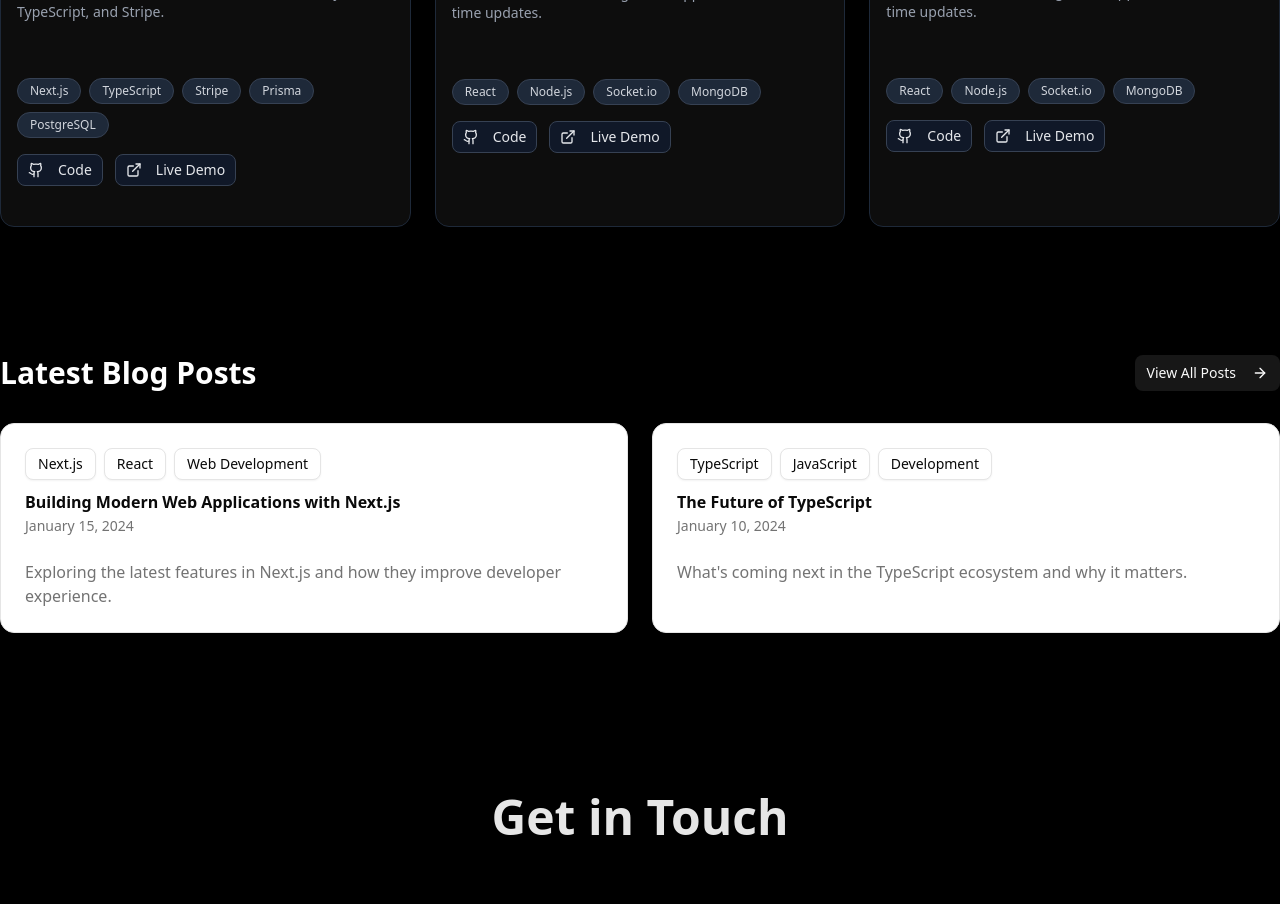
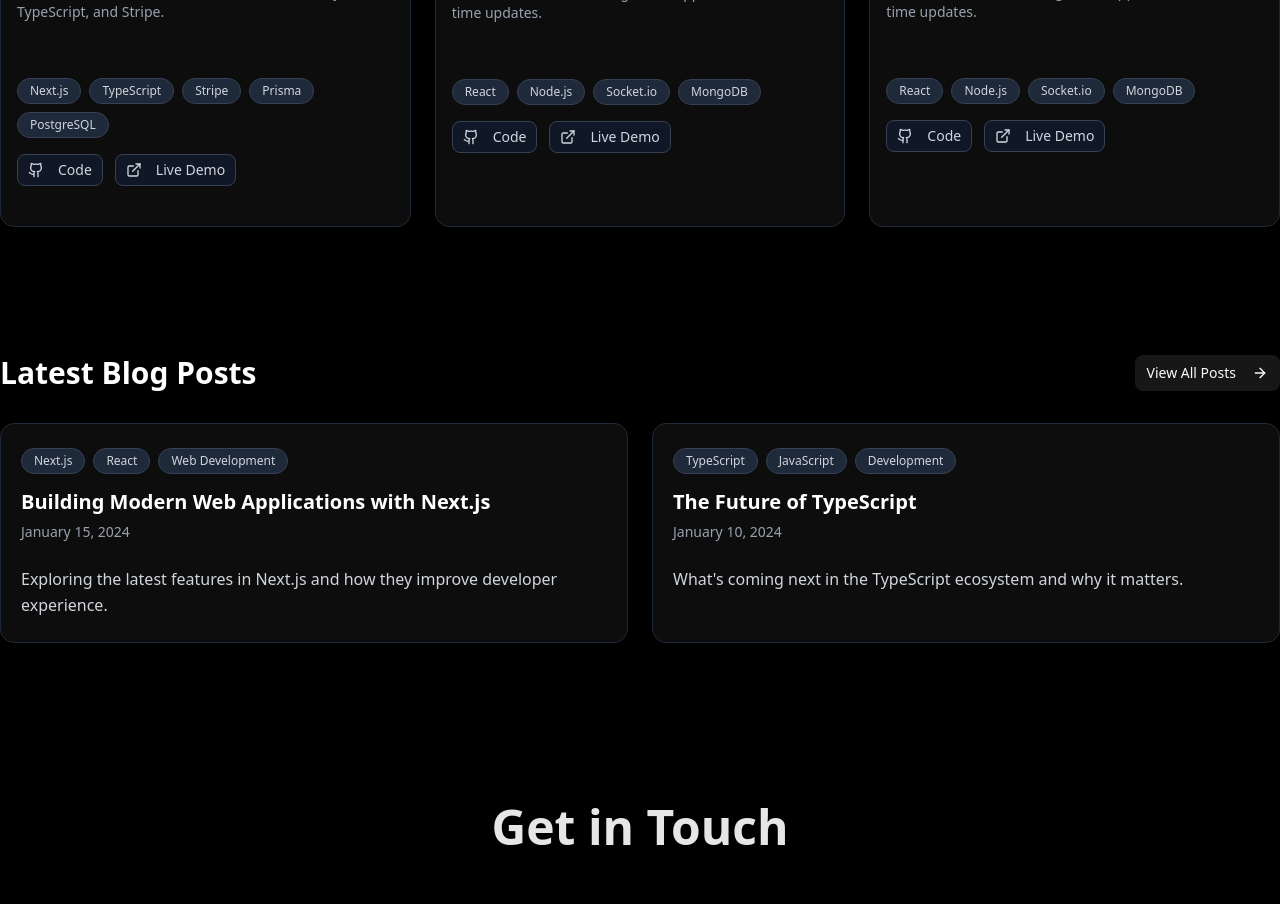
Before and after one commit to mostafizdev01/devFolio-frontend, a Next.js app: page / in a window 1280 px wide. Shown: the part 3200-4104 px from the top of the page. Built offline with nearby package versions, Linux system fonts and the light colour scheme.

Commit message:
redesign blog and project sections

```diff
--- a/components/BlogPosts/BlogPosts.tsx
+++ b/components/BlogPosts/BlogPosts.tsx
@@ -20,21 +20,35 @@
             </div>
             <div className="grid md:grid-cols-2 gap-6">
                 {featuredPosts.map((post) => (
-                    <Card key={post.id}>
-                        <CardHeader>
+                    <Card
+                        key={post.id}
+                        className="bg-[#0d0d0d] border border-gray-800 rounded-xl shadow-md hover:shadow-lg hover:border-gray-600 transition-all duration-300"
+                    >
+                        <CardHeader className="px-5 space-y-0">
+                            {/* Tags */}
                             <div className="flex flex-wrap gap-2 mb-2">
                                 {post.tags.map((tag) => (
-                                    <Button size={"sm"} key={tag} variant="outline">
+                                    <span
+                                        key={tag}
+                                        className="px-3 py-1 text-xs font-medium rounded-full bg-gray-800 text-gray-300 border border-gray-700 hover:text-white transition-colors"
+                                    >
                                         {tag}
-                                    </Button>
+                                    </span>
                                 ))}
                             </div>
-                            <CardTitle>
-                                <Link href={`/blog/${post.slug}`} className="hover:text-primary transition-colors">
+
+                            {/* Title */}
+                            <CardTitle className="text-xl font-semibold">
+                                <Link
+                                    href={`/blog/${post.slug}`}
+                                    className="text-white hover:text-green-400 transition-colors"
+                                >
                                     {post.title}
                                 </Link>
                             </CardTitle>
-                            <CardDescription>
+
+                            {/* Date */}
+                            <CardDescription className="text-sm text-gray-400">
                                 {new Date(post.publishedAt).toLocaleDateString("en-US", {
                                     year: "numeric",
                                     month: "long",
@@ -42,10 +56,13 @@
                                 })}
                             </CardDescription>
                         </CardHeader>
-                        <CardContent>
-                            <p className="text-muted-foreground">{post.excerpt}</p>
+
+                        {/* Excerpt */}
+                        <CardContent className=" px-5 pt-0">
+                            <p className="text-gray-300 leading-relaxed">{post.excerpt}</p>
                         </CardContent>
                     </Card>
+
                 ))}
             </div>
         </section>
--- a/components/ProjectsSection/Projects.tsx
+++ b/components/ProjectsSection/Projects.tsx
@@ -1,4 +1,4 @@
-import { ArrowRight, Badge, ExternalLink, Github } from "lucide-react";
+import { ArrowRight, ExternalLink, Github } from "lucide-react";
 import { Button } from "../ui/button";
 import Link from "next/link";
 import { mockProjects } from "@/lib/data";
@@ -65,10 +65,10 @@
                             <div className="flex gap-3">
                                 {project.githubUrl && (
                                     <Button
-                                        variant="ghost"
+                                        variant="default"
                                         size="sm"
                                         asChild
-                                        className="bg-gray-900 text-gray-200 hover:bg-indigo-600 hover:text-white border border-gray-700"
+                                        className="bg-gray-900 text-gray-300 hover:text-white border border-gray-700"
                                     >
                                         <a
                                             href={project.githubUrl}
@@ -83,19 +83,19 @@
 
                                 {project.liveUrl && (
                                     <Button
-                                        variant="ghost"
+                                        variant="default"
                                         size="sm"
                                         asChild
-                                        className="bg-gray-900 text-gray-200 hover:bg-green-600 hover:text-white border border-gray-700"
+                                        className="bg-gray-900 text-gray-300 hover:text-white border border-gray-700"
                                     >
-                                        <a
+                                        <Link
                                             href={project.liveUrl}
                                             target="_blank"
                                             rel="noopener noreferrer"
                                         >
                                             <ExternalLink className="mr-2 h-4 w-4" />
                                             Live Demo
-                                        </a>
+                                        </Link>
                                     </Button>
                                 )}
                             </div>
```
